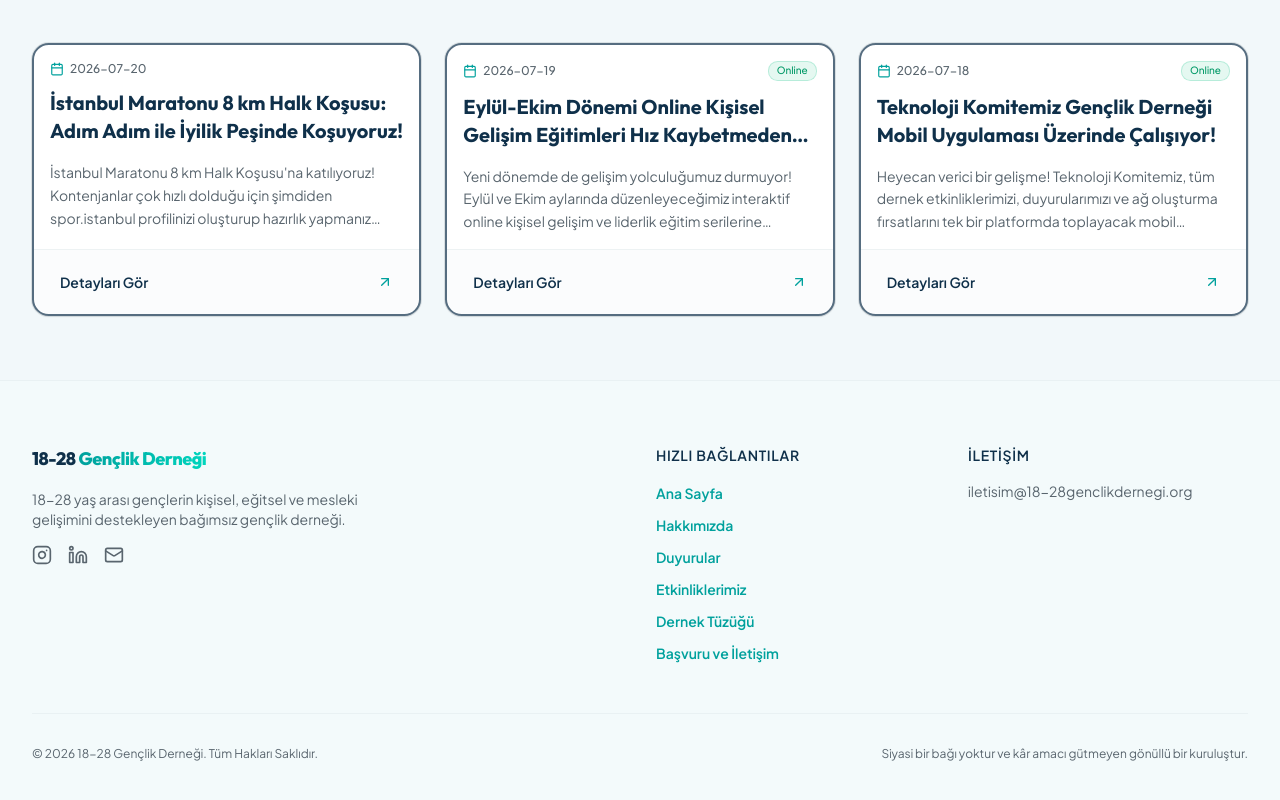
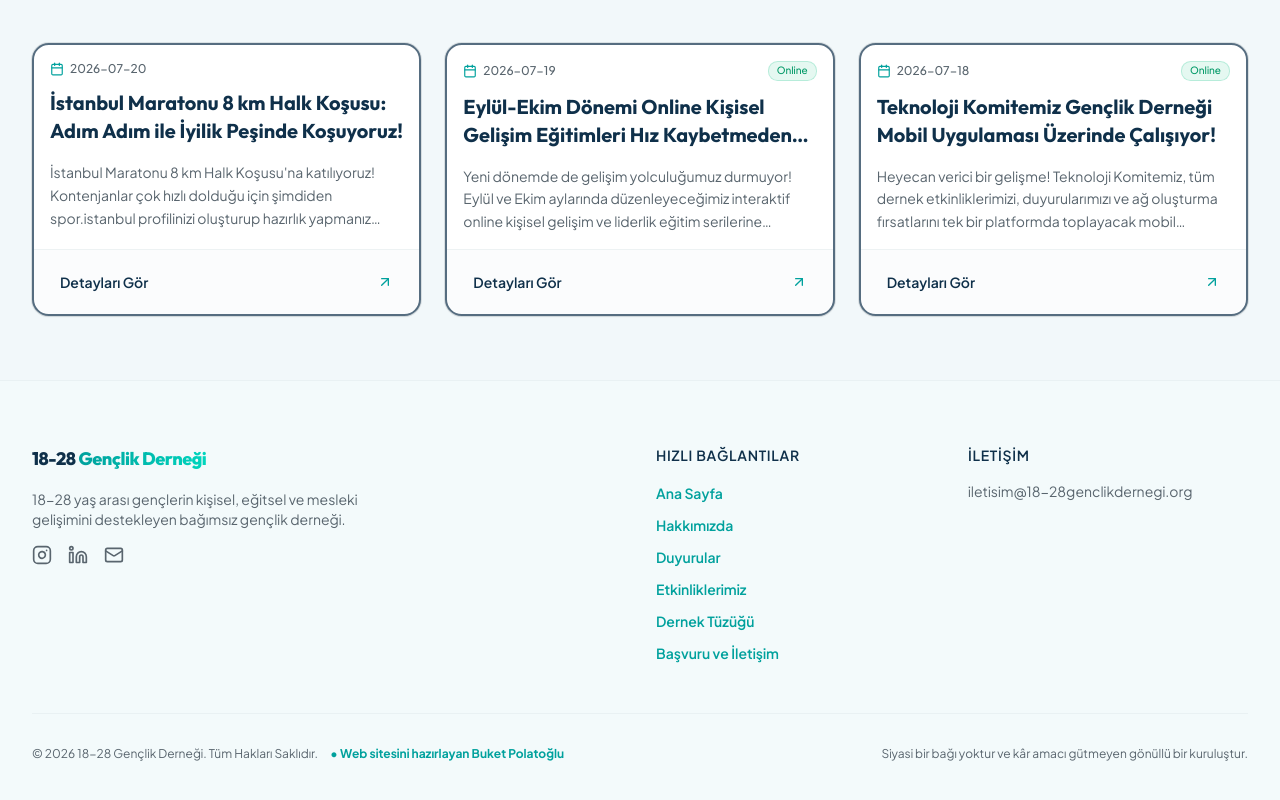
Before and after one commit to buketpolatoglu1-create/dernekweb, a Next.js app: page / in a window 1280 px wide. Shown: the part 2806-3606 px from the top of the page. Built offline with nearby package versions, Linux system fonts and the light colour scheme.

Commit message:
Added Web sitesini hazirlayan Buket Polatoglu to footer copyright

```diff
--- a/components/layout/Footer.tsx
+++ b/components/layout/Footer.tsx
@@ -112,6 +112,9 @@ export function Footer() {
         <div className="mt-12 border-t border-border/40 pt-8 flex flex-col md:flex-row justify-between items-center space-y-4 md:space-y-0">
           <p className="text-xs text-muted-foreground text-center md:text-left">
             &copy; {currentYear} {siteConfig.name}. {t("footer.rights")}
+            <span className="inline-block md:inline ml-0 md:ml-3 pt-1 md:pt-0 text-accent font-bold">
+              • {language === "en" ? "Website prepared by Buket Polatoğlu" : "Web sitesini hazırlayan Buket Polatoğlu"}
+            </span>
           </p>
           <p className="text-xs text-muted-foreground text-center md:text-right">
             Siyasi bir bağı yoktur ve kâr amacı gütmeyen gönüllü bir kuruluştur.
```
